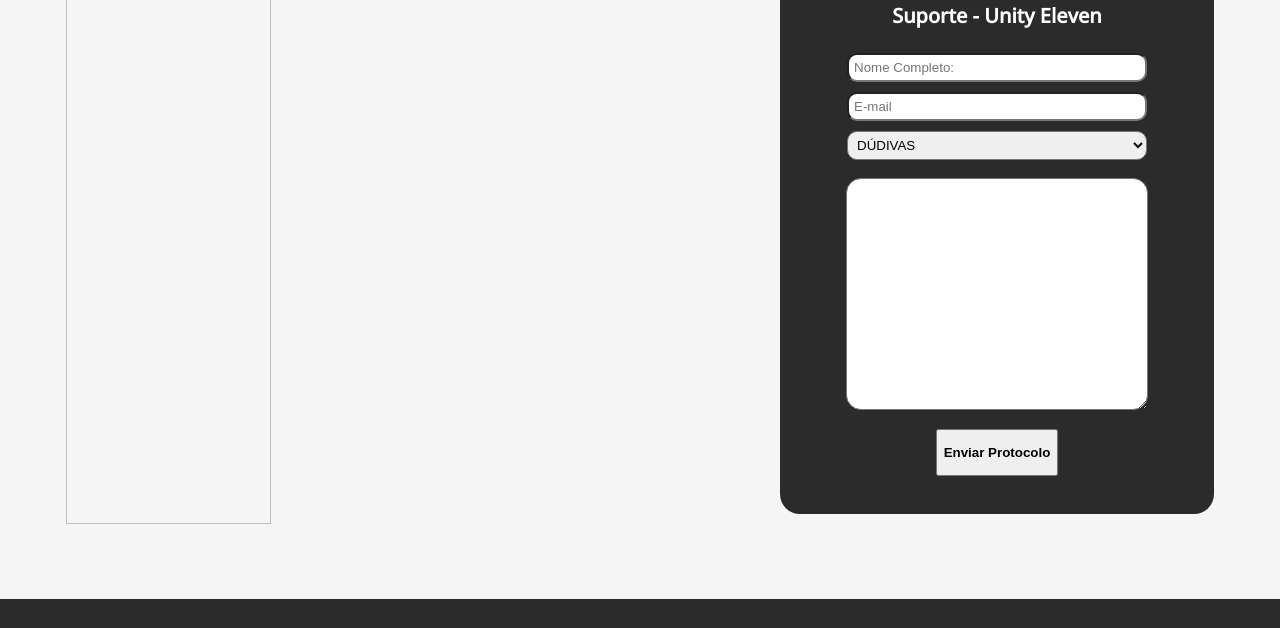
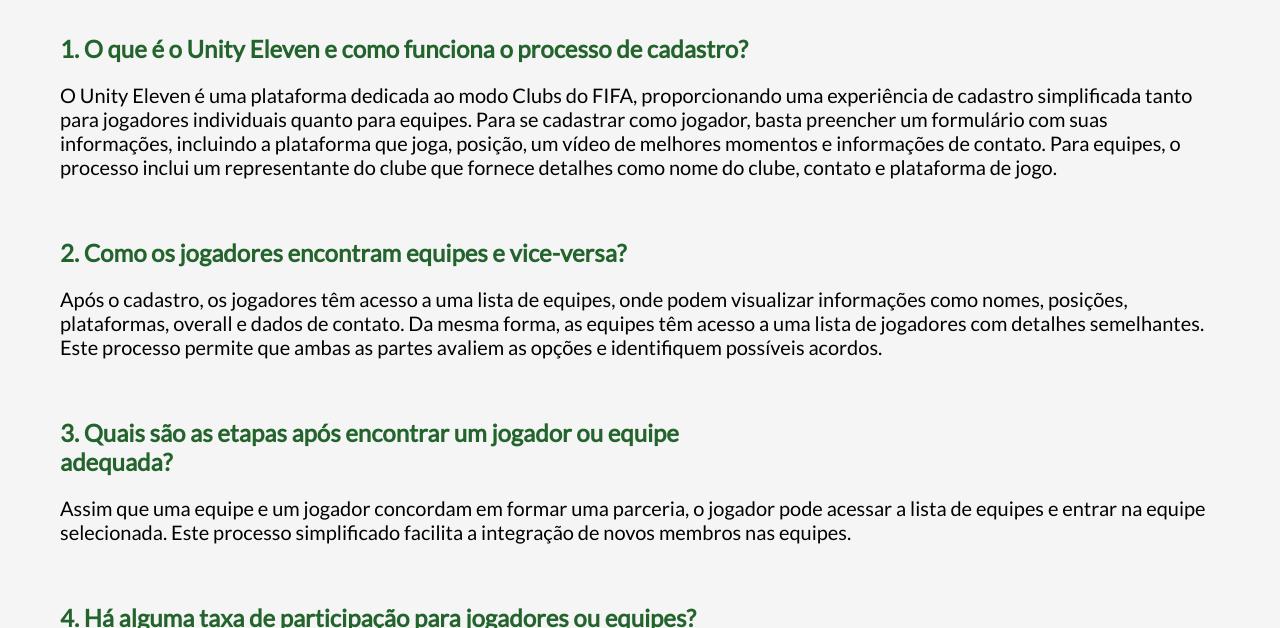
Before and after one commit to SamueuOliveira/UnityEleven, a website: page site/public/suporte.html in a window 1280 px wide. Shown: the part 136-764 px from the top of the page. Drawn offline with nearby package versions, Linux system fonts and the light colour scheme.

Commit message:
atualização na dash

```diff
--- a/site/public/css/suporte.css
+++ b/site/public/css/suporte.css
@@ -3,10 +3,12 @@
 
 }
 
-
+.banner {
+    margin-bottom: 50px;
+}
 
 #links_header {
-    margin-right: 50px;
+    margin-right: 170px;
     width: 200px;
 }
 
@@ -16,68 +18,21 @@
     width: 50px;
 }
 
-
-.banner {
-    display: flex;
-    justify-content: space-around;
+.banner h1 {
+    text-align: center;
+    margin-bottom: 50px;
+    text-decoration: underline;
 }
 
-.banner img {
-    width: 40%;
-    height: 600px;
-    align-items: center;
 
+.banner h2 {
+    padding-left: 60px;
+    width: 57%;
+    color:#23632c;
 }
 
-.bannerSuporte {
-    color: white;
-    width: 30%;
-    height: 500px;
-    display: flex;
-    flex-direction: column;
-    align-items: center;
-    margin: 40px 0 85px 70px;
-    padding: 25px;
-    background-color: #2c2b2b;
-    border-radius: 20px;
-}
-
-.bannerSuporte h1 {
-    font-family: 'Open Sans', sans-serif;
+.banner p {
+    padding: 0 60px;
     font-size: 20px;
 
 }
-
-.bannerSuporte textarea {
-    height: 200px;
-    width: 270px;
-    border-radius: 15px;
-    padding: 15px;
-    margin-top: 90px;
-    font-size: 20px;
-}
-
-.bannerSuporte .formularioSuporte {
-
-    width: 300px;
-    height: 35px;
-    border-radius: 5px;
-    padding: 5px;
-    display: flex;
-    flex-direction: column;
-
-}
-
-.bannerSuporte .formularioSuporte input, select {
-margin: 5px 0;
-border-radius: 10px;
-}
-
-.bannerSuporte input {
-    padding: 5px;
-    border-radius: 10px;
-}
-
-.bannerSuporte select {
-    padding: 5px;
-}
--- a/site/public/suporte.html
+++ b/site/public/suporte.html
@@ -29,7 +29,7 @@
             </div>
 
             <div id="foto_perfil">
-                <img src="public/assets/foto_perfil.jpg" alt="">
+
             </div>
         </div>
 
@@ -37,30 +37,35 @@
 
 
     <div class="banner">
-        <img class="imagem-suporte" src="public/assets/imagem-suporte.png" alt="">
+        <h1>FAQ - Unity Eleven</h1>
+<h2>1. O que é o Unity Eleven e como funciona o processo de cadastro?</h2>
 
-        <div class="bannerSuporte">
+<p>O Unity Eleven é uma plataforma dedicada ao modo Clubs do FIFA, proporcionando uma experiência de cadastro simplificada tanto para jogadores individuais quanto para equipes. Para se cadastrar como jogador, basta preencher um formulário com suas informações, incluindo a plataforma que joga, posição, um vídeo de melhores momentos e informações de contato. Para equipes, o processo inclui um representante do clube que fornece detalhes como nome do clube, contato e plataforma de jogo.</p> <br>
 
-            <h1>Suporte - Unity Eleven</h1>
+<h2>2. Como os jogadores encontram equipes e vice-versa?</h2>
 
-                <div class="formularioSuporte">
-                    <input id="input_nome" placeholder="Nome Completo:">
-                    <input id="input_email" placeholder="E-mail">
+<p>Após o cadastro, os jogadores têm acesso a uma lista de equipes, onde podem visualizar informações como nomes, posições, plataformas, overall e dados de contato. Da mesma forma, as equipes têm acesso a uma lista de jogadores com detalhes semelhantes. Este processo permite que ambas as partes avaliem as opções e identifiquem possíveis acordos.</p> <br>
 
-                    <select name="" id="select_catagoria">
-                        <option value="duvidas">DÚDIVAS</option>
-                        <option value="">PROBLEMAS</option>
-                        <option value="">RECLAMAÇÕES</option>
-                        <option value="">SUGESTÕES</option>
-                    </select>
-                </div>
+<h2>3. Quais são as etapas após encontrar um jogador ou equipe adequada?</h2>
 
-                <textarea id="texto_quadrado" cols="30" rows="10"></textarea> <br>
-                <button onclick="enviarProtocolo()" class="botao_formatado">
-                    <p class="link_formatado">Enviar Protocolo</p>
-                </button>
-                <div id="protocolo_enviado"></div>
-            </div>
+<p>Assim que uma equipe e um jogador concordam em formar uma parceria, o jogador pode acessar a lista de equipes e entrar na equipe selecionada. Este processo simplificado facilita a integração de novos membros nas equipes.</p><br>
+
+<h2>4. Há alguma taxa de participação para jogadores ou equipes?</h2>
+
+<p>Não, o Unity Eleven é uma plataforma gratuita tanto para jogadores quanto para equipes. Não há taxas de participação associadas.</p><br>
+
+<h2>5. Como é garantida a segurança das informações fornecidas durante o cadastro?</h2>
+
+<p>A segurança dos dados é uma prioridade no Unity Eleven. Utilizamos medidas de segurança avançadas para proteger as informações dos jogadores e equipes cadastradas.</p><br>
+
+<h2>6. Um jogador pode participar de mais de uma equipe ao mesmo tempo?</h2>
+
+<p>Não, atualmente, um jogador pode participar de apenas uma equipe ao mesmo tempo no Unity Eleven. Isso ajuda a garantir um ambiente de jogo mais coeso e focado.</p><br>
+
+<h2>7. Como entro em contato com o suporte em caso de dúvidas ou problemas?</h2>
+
+<p>Em caso de dúvidas ou problemas, entre em contato com nossa equipe de suporte através do e-mail unityEleven@email.com ou por nosso canal de atendimento após fazer o login. Estamos aqui para ajudar!</p><br>
+
     </div>
 
 
```
Also changed, not shown: site/public/cadastro.html (+1 -1 lines), site/public/cadastro_equipe.html (+1 -1 lines), site/public/dashboards.html (+1 -1 lines), site/public/graficos.html (deleted, +0 -81 lines), site/public/home.html (+1 -1 lines), site/public/index.html (+1 -1 lines), site/public/listaJogador.html (+1 -1 lines), site/public/noticias.html (+1 -1 lines), site/public/css/fundo-suporte.jpg (added).
